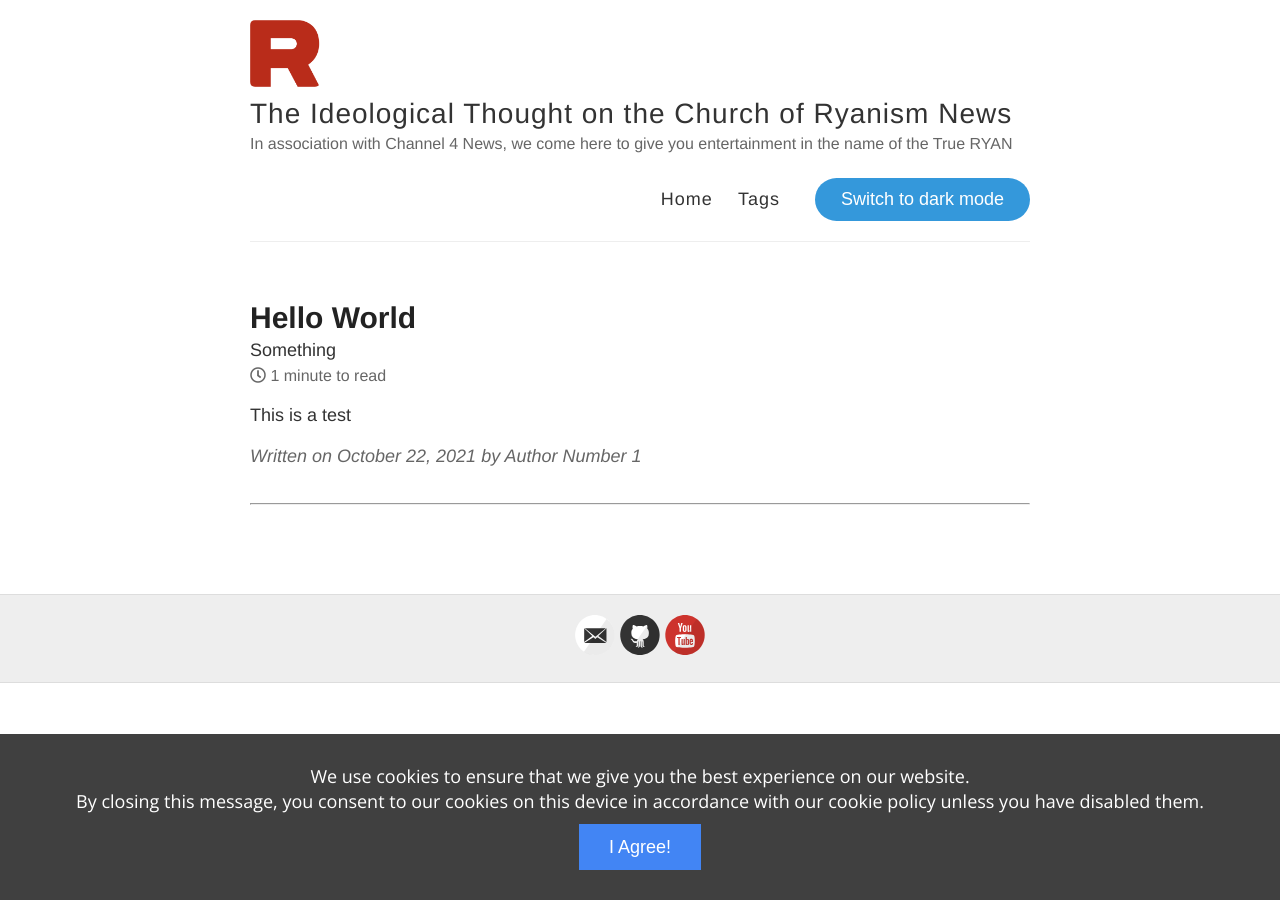
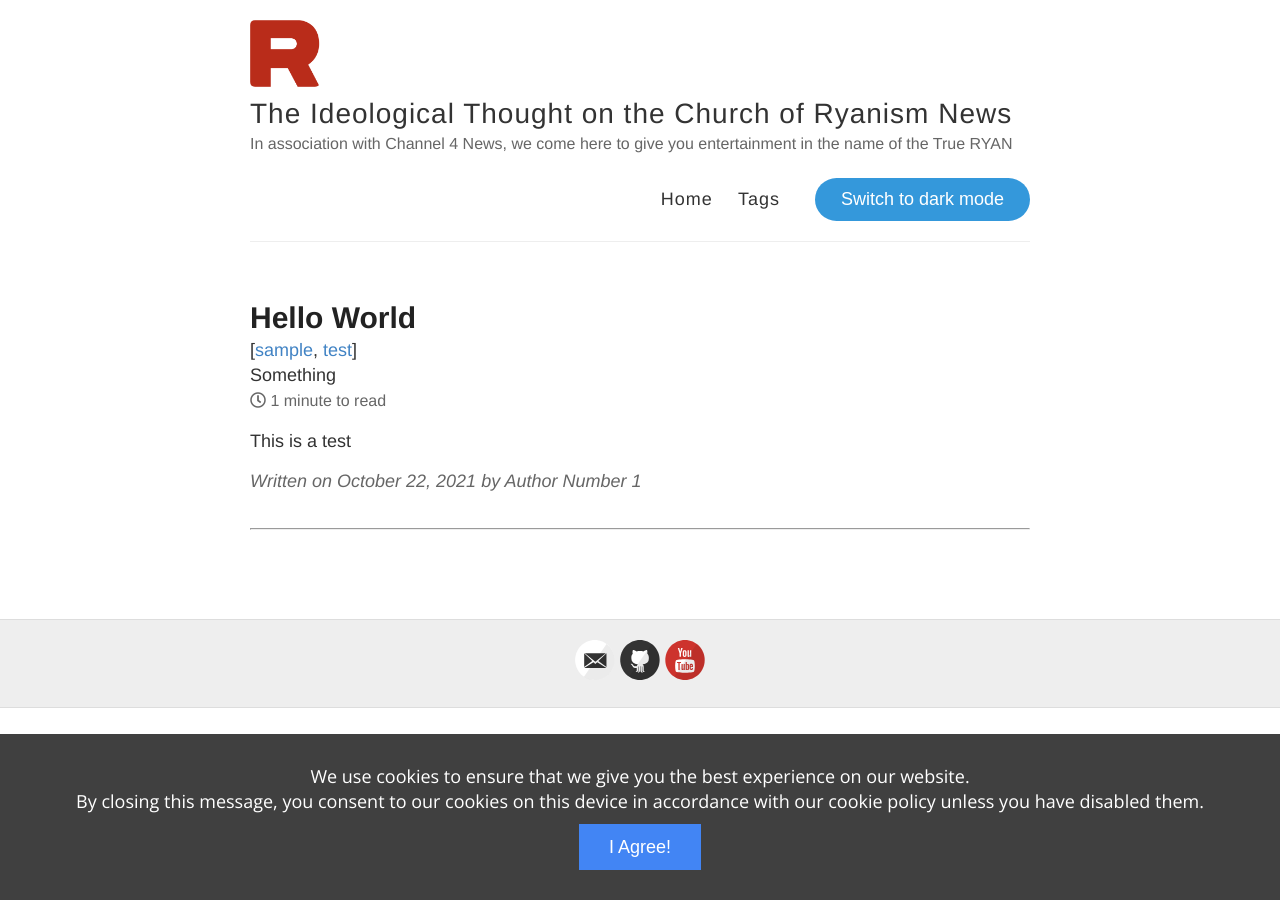
Before and after one commit to churchofryanism/blog.ryanism.org, a Jekyll site: the page built from _posts/2021-10-22-Hello-World.md, in a window 1280 px wide. Built offline with Jekyll 4.4.1, drawn with Linux system fonts in a browser that asks for light colours; comment, search, counter and statistics services are not loaded.

Commit message:
Update post.html
Co-Authored-By: PiSaucer <33438654+pisaucer@users.noreply.github.com>

```diff
--- a/_layouts/post.html
+++ b/_layouts/post.html
@@ -4,7 +4,7 @@ layout: default
 
 <article class="post">
     <h1 style="margin-bottom: -5px;">{{ page.title }}</h1>
-    {% if post.tags %}[{% for tag in post.tags %}<a href="{{ site.baseurl }}/tags#{{ tag | slugify}}">{{tag}}</a>{% if forloop.last == false %}, {% endif %}{% endfor %}]{% endif %}
+    {% if page.tags %}[{% for tag in page.tags %}<a href="{{ site.baseurl }}/tags#{{ tag | slugify}}" class="post-tag">{{tag}}</a>{% if forloop.last == false %}, {% endif %}{% endfor %}]{% endif %}
     <p style="margin: 0px;">{{ page.description }}</p>
     <span style="color: #666;font-size: 16px;">{% include reading_time.html text=content %}</span>
 
```
